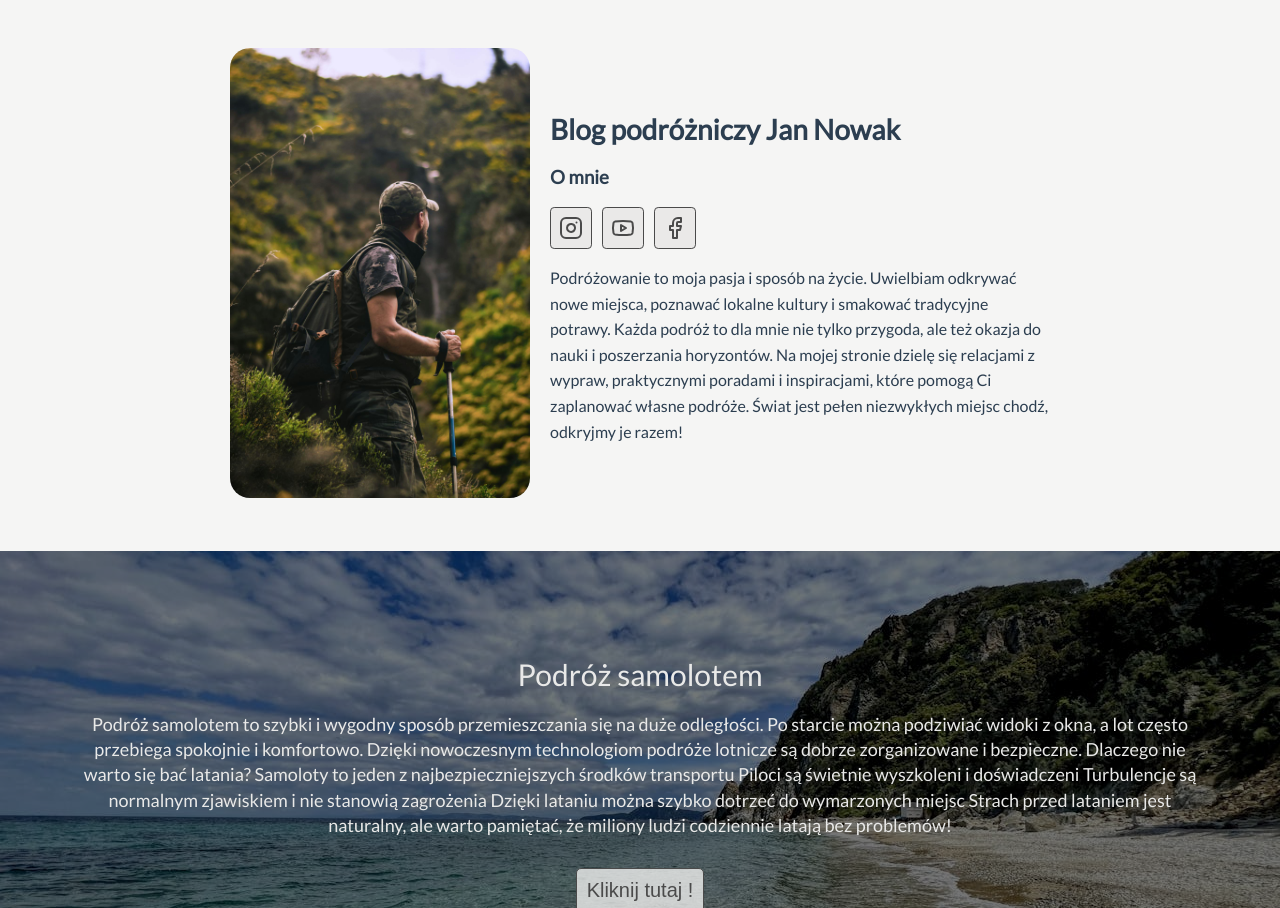
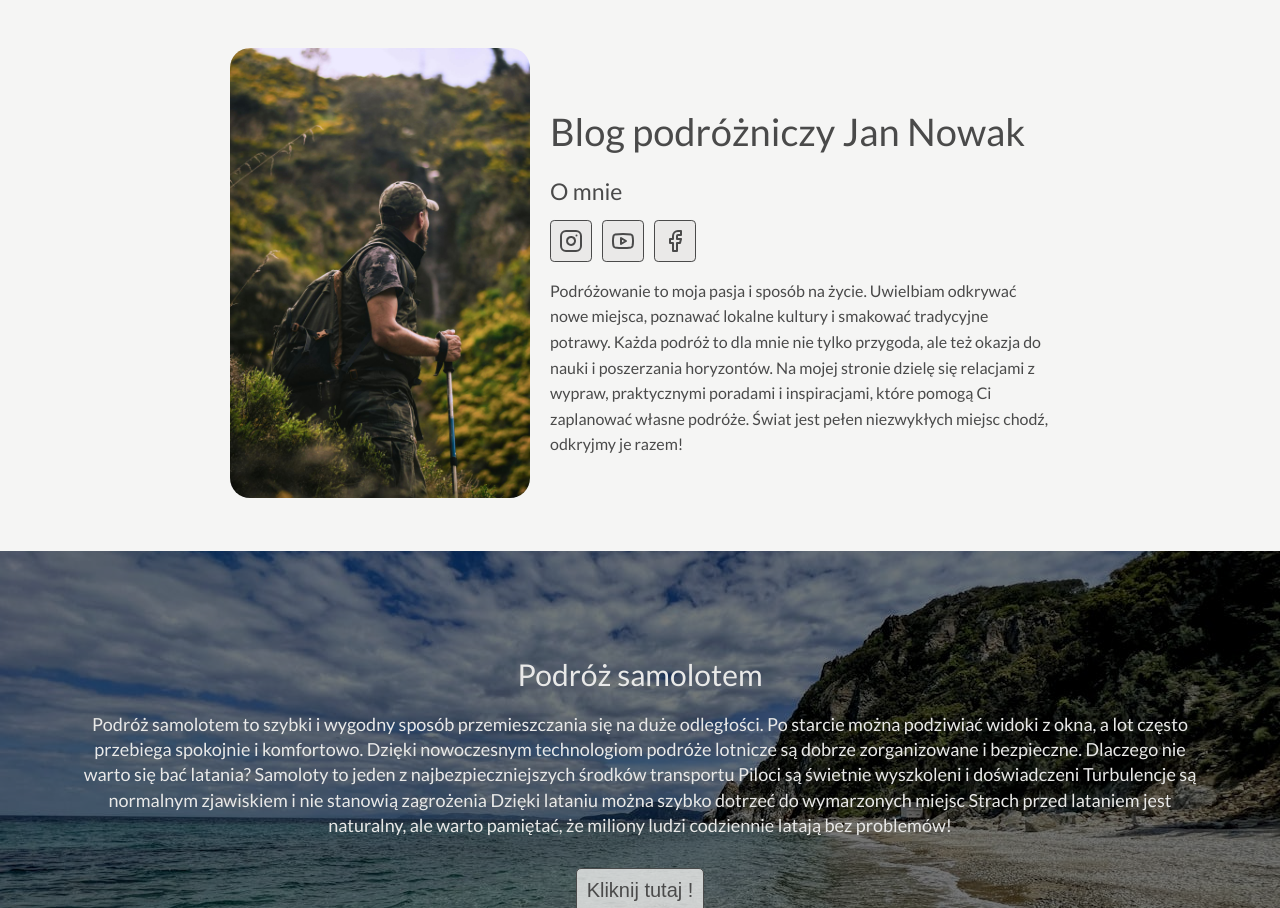
Before and after one commit to bartoszsmorawski/travel__blog, a Vue app: page / in a window 1280 px wide. Shown: the part 1787-2695 px from the top of the page. Built offline with nearby package versions, Linux system fonts and the light colour scheme.

Commit message:
Change styled in AboutUsSection.vue

```diff
--- a/src/components/organisms/AboutUsSection.vue
+++ b/src/components/organisms/AboutUsSection.vue
@@ -42,9 +42,16 @@ defineProps({
 }
 
 .Title {
-    font-size: 28px;
-    font-weight: bold;
-    margin-bottom: 20px;
+    color: #4A4A4A;
+    font-size: 38px;
+    font-weight: 500;
+}
+
+.subTitle {
+    color: #4A4A4A;
+    font-size: 23px;
+    font-weight: 400;
+    margin-bottom: 15px;
 }
 
 .container {
@@ -81,7 +88,7 @@ h2 {
     height: 32px;
 }
 
-.SocialMediaLink{
+.SocialMediaLink {
     display: flex;
     align-items: center;
     justify-content: center;
@@ -94,6 +101,7 @@ h2 {
 }
 
 p {
+    color: #4A4A4A;
     font-size: 16px;
     line-height: 1.6;
 }
```
